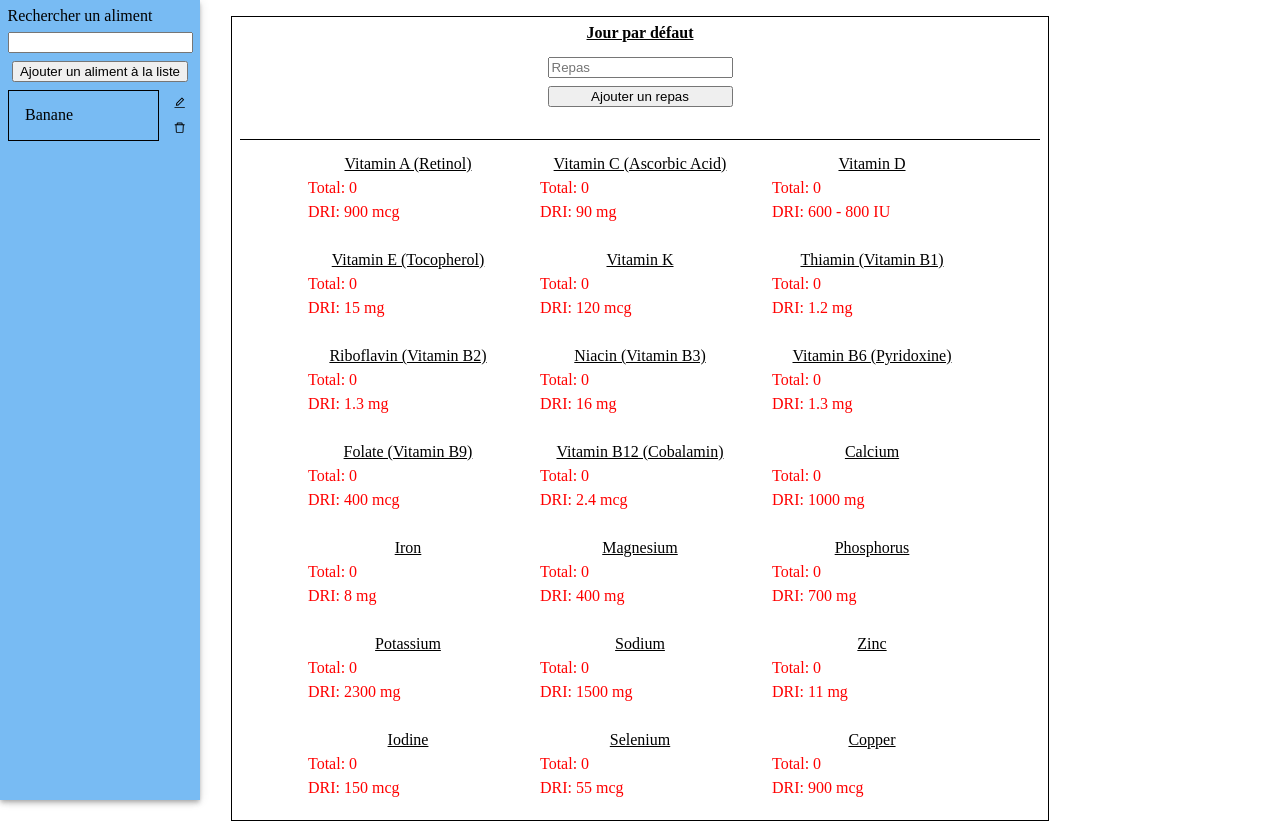
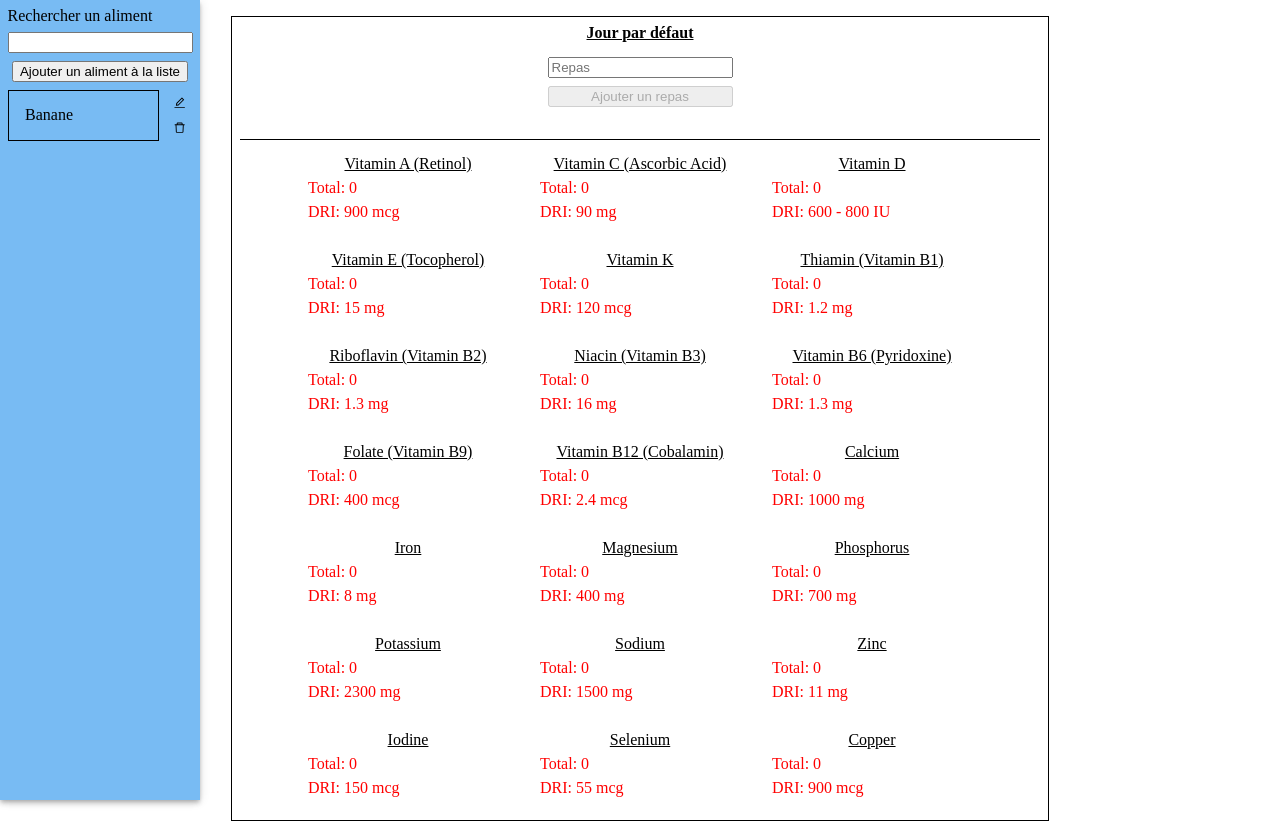
Before and after one commit to Clement-Hue/powerfood, a React (Vite) app in the folder frontend/: page / in a window 1280 px wide. Built offline with nearby package versions, Linux system fonts and the light colour scheme.

Commit message:
Disable add meal button if name is empty

```diff
--- a/frontend/src/modules/board/components/Day/Day.tsx
+++ b/frontend/src/modules/board/components/Day/Day.tsx
@@ -51,7 +51,7 @@ const Day: React.FC<Props> = ({name, selectedFood}) => {
                 handleAddMeal()
             }}>
                 <Input placeholder="Repas" aria-label="Repas"  value={newMealInput} onChange={(e) => setNewMealInput(e.target.value)}/>
-                <Button type="submit">Ajouter un repas</Button>
+                <Button disabled={!newMealInput} type="submit">Ajouter un repas</Button>
             </form>
             <div className={classes["meals-container"]}>
                 {meals.map((mealName) => (
```
Also changed, not shown: 1 other file (tests, documents, lock files or other folders).
